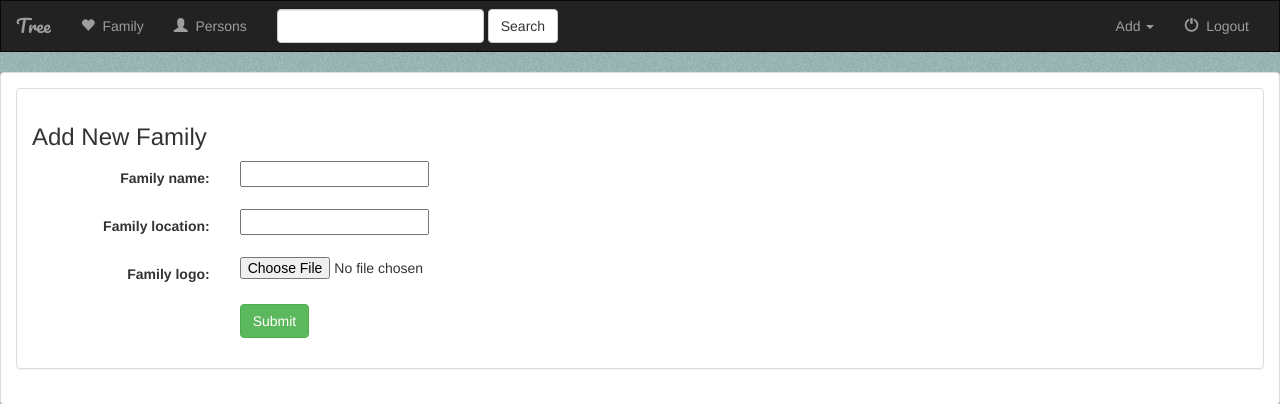
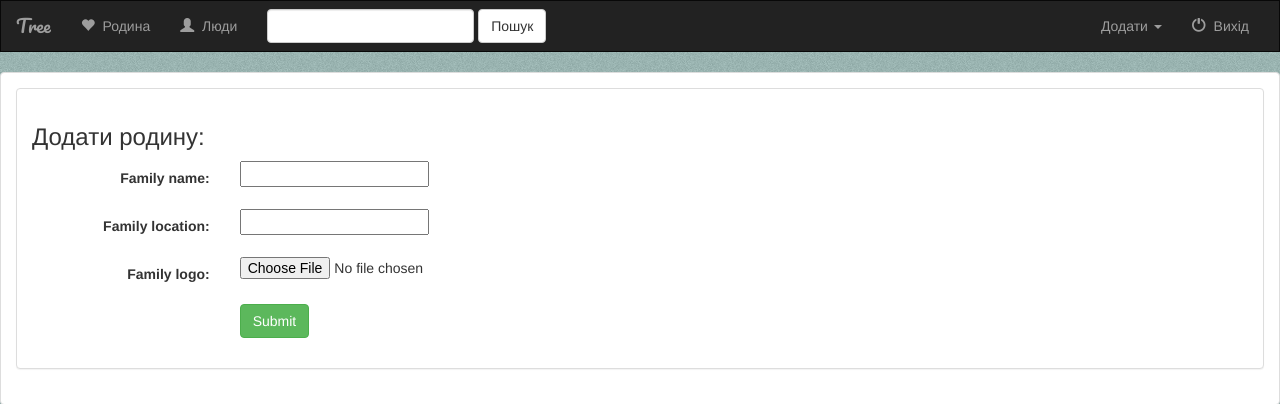
Before and after one commit to grendach/genetictree, a Django app: page /family/add/ in a window 1280 px wide. Shown: the top 404 px of the page. Run offline with Django 3.2, Linux system fonts and the light colour scheme; some libraries are stand-ins or nearby versions.

Commit message:
initial commit

```diff
--- /dev/null
+++ b/static/tree/style.css
@@ -0,0 +1,11 @@
+body{
+    background: white url("images/background.jpg");
+}
+
+.navbar{
+    border-radius: 0;
+}
+
+.navbar-brand{
+    font-family: 'Pacifico', cursive;
+}
--- a/tree/templates/tree/base.html
+++ b/tree/templates/tree/base.html
@@ -32,8 +32,8 @@
 
             <ul class="nav navbar-nav">
                 <ul class="nav navbar-nav">
-                <li class="{% block family_active %}{% endblock %}"><a href="{% url 'tree:index' %}"><span class="glyphicon glyphicon-heart" aria-hidden="true"></span>&nbsp; Family</a></li>
-                <li class="{% block persons_active %}{% endblock %}"><a href="{% url 'tree:persons' %}"><span class="glyphicon glyphicon-user" aria-hidden="true"></span>&nbsp; Persons</a></li>
+                <li class="{% block family_active %}{% endblock %}"><a href="{% url 'tree:index' %}"><span class="glyphicon glyphicon-heart" aria-hidden="true"></span>&nbsp; Родина</a></li>
+                <li class="{% block persons_active %}{% endblock %}"><a href="{% url 'tree:persons' %}"><span class="glyphicon glyphicon-user" aria-hidden="true"></span>&nbsp; Люди</a></li>
             </ul>
             </ul>
 
@@ -41,19 +41,19 @@
                 <div class="form-group">
                     <input type="text" class="form-control" name="q" value="">
                 </div>
-                <button type="submit" class="btn btn-default">Search</button>
+                <button type="submit" class="btn btn-default">Пошук</button>
             </form>
             <ul class="nav navbar-nav navbar-right">
                 <li class="dropdown">
-                  <a href="#" class="dropdown-toggle" data-toggle="dropdown" role="button" aria-haspopup="true" aria-expanded="false">Add <span class="caret"></span></a>
+                  <a href="#" class="dropdown-toggle" data-toggle="dropdown" role="button" aria-haspopup="true" aria-expanded="false">Додати <span class="caret"></span></a>
                   <ul class="dropdown-menu">
-                    <li><a href="{% url 'tree:family_add' %}">Add Family</a></li>
-                    <li><a href="{% url 'tree:person_add' %}">Add Person</a></li>
+                    <li><a href="{% url 'tree:family_add' %}">Додати Родину</a></li>
+                    <li><a href="{% url 'tree:person_add' %}">Додати Людину</a></li>
                   </ul>
                 </li>
                 <li class="">
                     <a href="#">
-                        <span class="glyphicon glyphicon-off" aria-hidden="true"></span>&nbsp; Logout
+                        <span class="glyphicon glyphicon-off" aria-hidden="true"></span>&nbsp; Вихід
                     </a>
                 </li>
             </ul>
--- a/tree/templates/tree/family_form.html
+++ b/tree/templates/tree/family_form.html
@@ -13,7 +13,7 @@
                             <div class="col-sm-12-md-7">
                               <div class="panel panel-default">
                                 <div class="panel-body">
-                                    <h3>Add New Family</h3>
+                                    <h3>Додати родину:</h3>
                                     {% if error_message %}
                                         <p><strong>{{ error_message }}</strong></p>
                                     {% endif %}
--- a/tree/templates/tree/persons_list.html
+++ b/tree/templates/tree/persons_list.html
@@ -1,7 +1,7 @@
         {% extends 'tree/base.html' %}
         {% block site_body %}
             <div class="col-xs-14 col-md-9">
-          <h1 >All persons: </h1>
+          <h1 >Мої родичі: </h1>
 
             {% if all_persons %}
                 {% for person in all_persons %}
--- a/website/wsgi.py
+++ b/website/wsgi.py
@@ -14,3 +14,8 @@ from django.core.wsgi import get_wsgi_application
 os.environ.setdefault("DJANGO_SETTINGS_MODULE", "website.settings")
 
 application = get_wsgi_application()
+
+
+
+from whitenoise.django import DjangoWhiteNoise
+application = DjangoWhiteNoise(application)
```
Also changed, not shown: website/settings.py (+10 -0 lines), static/tree/images/Sapizhanka.png (added), static/tree/images/Zhdany.png (added), static/tree/images/background.jpg (added), 1 other file.
